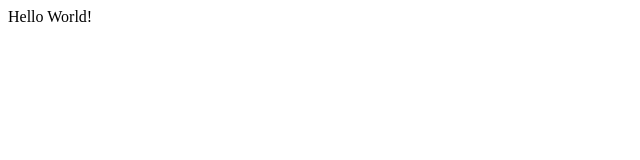
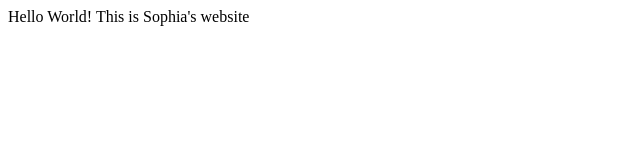
Before and after one commit to sophiantang/personal_website, a plain HTML site: page index.html in a window 1280 px wide. Shown: the whole page, without its empty margins (0-640 px from the left). Drawn offline with Linux system fonts and the light colour scheme.

Commit message:
added a line

```diff
--- a/index.html
+++ b/index.html
@@ -4,5 +4,6 @@
 </head>
 <body>
     Hello World!
+    This is Sophia's website
 </body>
 </html>
```
